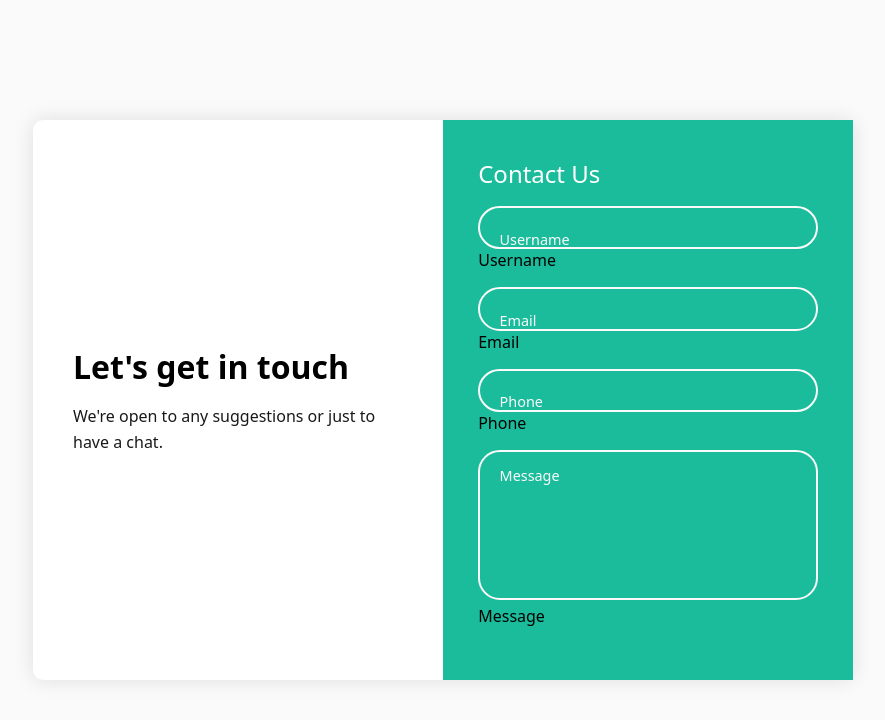
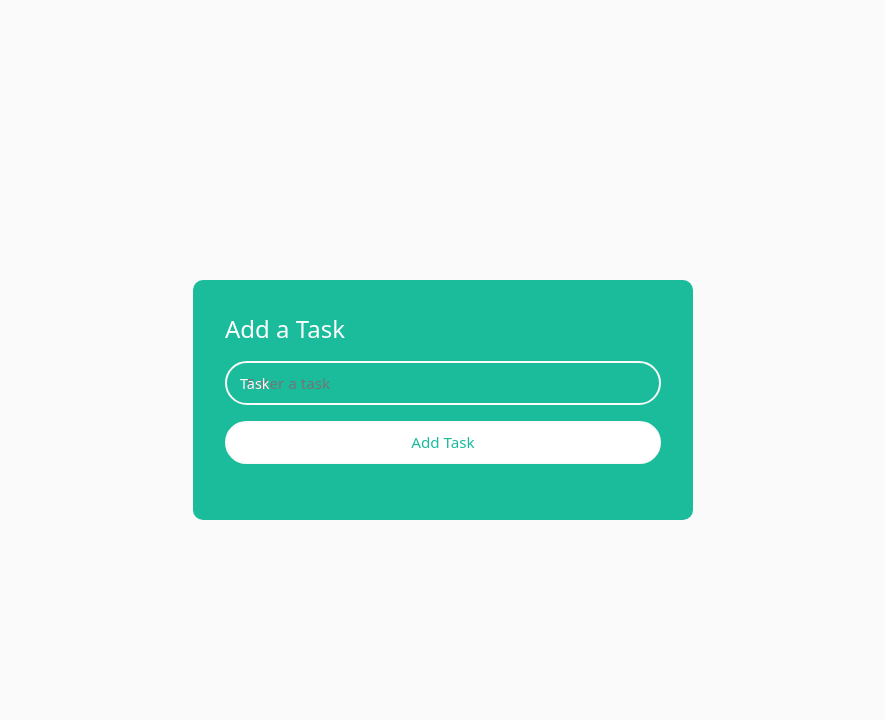
Before and after one commit to David27-hub/HTML-FORM, a website: page index.html in a window 1280 px wide. Shown: the whole page, without its empty margins (197-1082 px from the left). Drawn offline with Linux system fonts and the light colour scheme.

Commit message:
Corrected task-list lab to match lab requirements

```diff
--- a/index.css
+++ b/index.css
@@ -1,70 +1,42 @@
+/* Reset */
 * {
     margin: 0;
     padding: 0;
     box-sizing: border-box;
 }
 
-body,
-input,
-textarea{
+body, input {
     font-family: system-ui, -apple-system, BlinkMacSystemFont, sans-serif;
 }
 
+/* Container */
 .container {
     display: flex;
+    justify-content: center;
     align-items: center;
-    justify-content: center;
-    width: 100%;
     min-height: 100vh;
     padding: 2rem;
     background-color: #fafafa;
 }
 
-.form {
-    display: grid;
-    grid-template-columns: repeat(2, 1fr);
-    box-shadow: 0 0 20px 1px rgba(0, 0, 0, 0.1);
+/* Task form */
+.task-form {
     width: 100%;
-    max-width: 820px;
-    background-color: #fff;
+    max-width: 500px;
+    padding: 2rem;
+    background-color: #1abc9c;
     border-radius: 10px;
+    color: #fff;
 }
 
-.contact-info {
-    padding: 2.5rem;
-    color: black;
-    display: flex;
-    flex-direction: column;
-    justify-content: center;
-}
-
-.contact-info h3 {
-    font-size: 2rem;
+/* Form title */
+.task-form h3 {
+    font-size: 1.5rem;
+    font-weight: 500;
     margin-bottom: 1rem;
 }
 
-.contact-info p {
-    line-height: 1.6;
-    opacity: 0.9;
-}
-
-.contact-form {
-    position: relative;
-    background-color: #1abc9c;
-}
-
-form{
-    padding: 2.3rem 2.2rem;
-    position: relative;
-}
-
-.title {
-    color:#fff;
-    font-weight: 500;
-    font-size: 1.5rem;
-    margin-bottom: 0.7rem;
-}
-
+/* Input container & floating labels */
 .input-container {
     position: relative;
     margin: 1rem 0;
@@ -83,30 +55,25 @@ form{
     transition: 0.3s;
 }
 
-textarea.input {
-    padding: 0.8rem 1.2rem;
-    min-height: 150px;
-    border-radius: 22px;
-    resize: none;
-}
-
 .input-container label {
     position: absolute;
     top: 50%;
     left: 15px;
     transform: translateY(-50%);
-    padding: 0 0.4rem;
     color: #fafafa;
     font-size: 0.9rem;
     pointer-events: none;
 }
 
-.input-container.text-area label {
-    top: 1rem;
-    transform: translateY(0);
+.input-container.focus label {
+    top: 0;
+    transform: translateY(-50%);
+    font-size: 0.8rem;
 }
 
-.btn {
+/* Submit button */
+input[type="submit"] {
+    width: 100%;
     padding: 0.6rem 1.4rem;
     background-color: #fff;
     border: 2px solid #fafafa;
@@ -117,13 +84,23 @@ textarea.input {
     transition: 0.3s;
 }
 
-.btn:hover {
+input[type="submit"]:hover {
     background-color: transparent;
     color: #fff;
 }
 
-.input-container.focus label {
-    top: 0;
-    transform: translateY(-50%);
-    font-size: 0.8rem;
+/* Task list */
+#task {
+    margin-top: 1.5rem;
+    list-style-type: none;
+    padding-left: 0;
 }
+
+#task li {
+    background-color: #fff;
+    color: #000;
+    padding: 0.8rem 1rem;
+    border-radius: 8px;
+    margin-bottom: 0.5rem;
+    box-shadow: 0 0 5px rgba(0,0,0,0.1);
+}
--- a/index.html
+++ b/index.html
@@ -3,46 +3,32 @@
 <head>
   <meta charset="UTF-8">
   <meta name="viewport" content="width=device-width, initial-scale=1.0">
-  <title>Task List / Contact Form Lab</title>
+  <title>Task List Lab</title>
   <link rel="stylesheet" href="index.css">
 </head>
 <body>
   <section class="container">
-    <div class="form">
+    <div class="task-form">
+      <form id="create-task-form">
+        <h3>Add a Task</h3>
+        <div class="input-container">
+          <input
+            type="text"
+            name="new-task-description"
+            id="new-task-description"
+            class="input"
+            placeholder="Enter a task"
+            required
+          >
+          <label for="new-task-description">Task</label>
+        </div>
+        <input type="submit" value="Add Task">
+      </form>
 
-      <!-- Left side - Info -->
-      <div class="contact-info">
-        <h3>Let's get in touch</h3>
-        <p>We're open to any suggestions or just to have a chat.</p>
-      </div>
+      <ul id="task"></ul>
+    </div>
+  </section>
 
-      <!-- Right side - Form -->
-      <div class="contact-form">
-        <form id="create-task-form">
-          <h3 class="title">Contact Us</h3>
-
-          <div class="input-container">
-            <input type="text" name="new-task-description" id="name" class="input" required>
-            <label for="name">Username</label>
-            <span>Username</span>
-          </div>
-
-          <div class="input-container">
-            <input type="email" name="email" id="email" class="input" required>
-            <label for="email">Email</label>
-            <span>Email</span>
-          </div>
-
-          <div class="input-container">
-            <input type="tel" name="phone" id="phone" class="input">
-            <label for="phone">Phone</label>
-            <span>Phone</span>
-          </div>
-
-          <div class="input-container text-area">
-            <textarea name="message" id="message" class="input" required></textarea>
-            <label for="message">Message</label>
-            <span>Message</span>
-          </div>
-
-          <input ty
+  <script src="index.js"></script>
+</body>
+</html>
--- a/index.js
+++ b/index.js
@@ -13,18 +13,16 @@ inputs.forEach(input => {
   });
 });
 
-// Handle task submission and DOM update
+// Handle task submission
 const form = document.getElementById("create-task-form");
 const taskList = document.getElementById("task");
 
 form.addEventListener("submit", (e) => {
   e.preventDefault();
 
+  // Get task description
   const task = {
-    description: form["new-task-description"].value,
-    email: form.email.value,
-    phone: form.phone.value,
-    message: form.message.value
+    description: form["new-task-description"].value
   };
 
   // Add task to list
@@ -32,7 +30,7 @@ form.addEventListener("submit", (e) => {
   li.textContent = task.description;
   taskList.appendChild(li);
 
-  // Reset form and remove focus
+  // Reset input and floating label
   form.reset();
   inputs.forEach(input => input.parentElement.classList.remove("focus"));
 
```
Also changed, not shown: package.json (line endings or trailing spaces), 1 other file.
